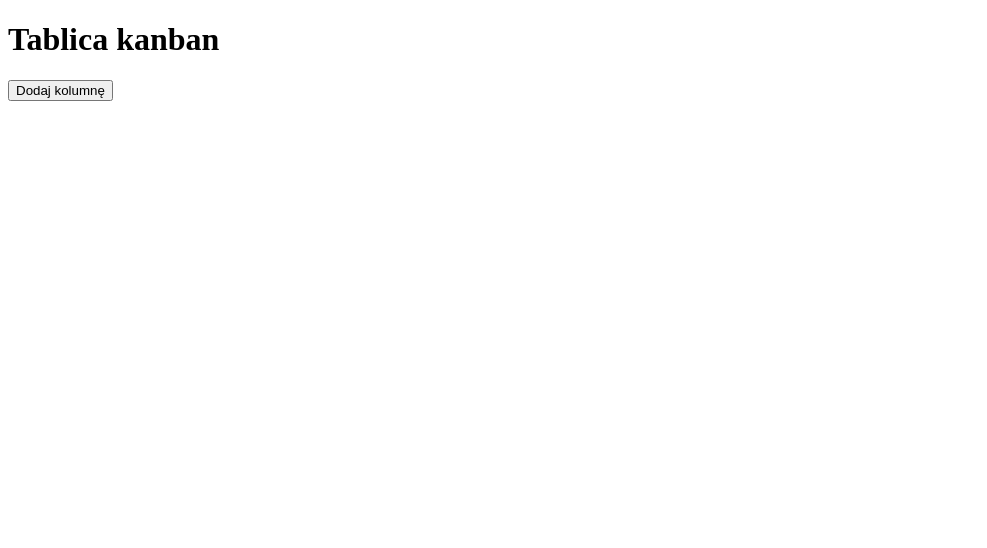
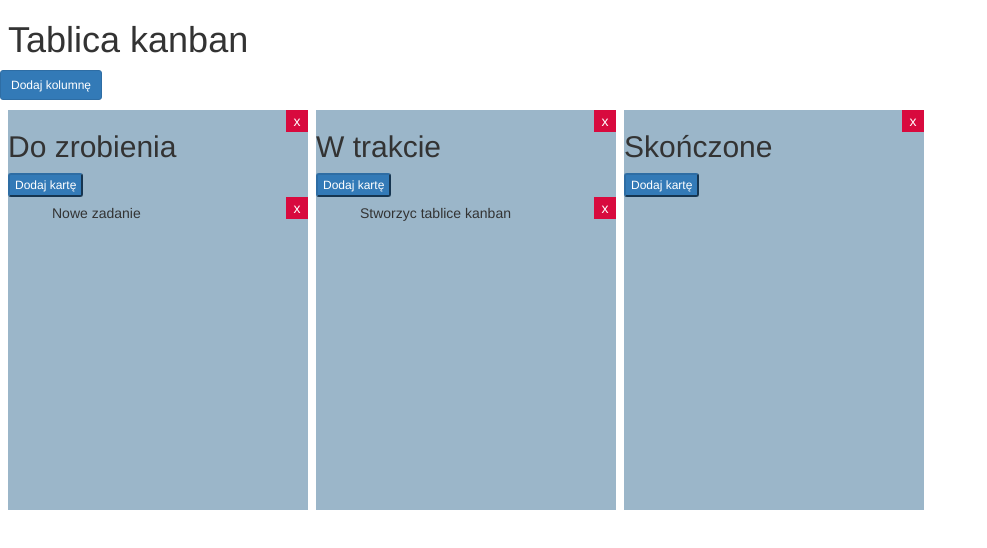
Before and after one commit to Ender187/zadanie_11_3, a plain HTML site: page index.html in a window 1280 px wide. Shown: the whole page, without its empty margins (0-987 px from the left). Drawn offline with nearby package versions, Linux system fonts and the light colour scheme.

Commit message:
ostylowanie trello

```diff
--- a/css/style.css
+++ b/css/style.css
@@ -1,3 +1,70 @@
+body {margin: 0;}
+* {box-sizing: border-box;}
+
+.ui-sortable {
+  min-height: 80px;
+}
+.btn-delete {
+  position: absolute;
+  right: 0;
+  top: 0;
+  width: 22px;
+  height: 22px;
+  border: 0;
+  background-color: rgb(216, 10, 62);
+  color: white;
+}
+
+.board h1 {
+  margin-left: 8px;
+}
+.column-container {
+  display: flex;
+  flex-direction: row;
+  flex-wrap: nowrap;
+}
+
+.column {
+  order: 1;
+  min-width: 300px;
+  min-height: 50vh;
+  background-color: rgb(155, 182, 201);
+  margin-left: 8px;
+  list-style: none;
+  position: relative;
+}
+.column-add-card {
+  cursor: pointer;
+  text-decoration: underline;
+  margin: 5px 8px;
+  display: block;
+}
+
+.card {
+  box-sizing: border-box;
+  display: block;
+  height: 60px;
+  margin-bottom: 5px;
+  padding: 4px;
+  overflow: hidden;
+  position: relative;
+}
+.card-list {
+  list-style: none;
+  margin: 5px;
+  padding: 0px;
+}
+.card-description {
+  margin: 2px 0;
+}
 .card-placeholder {
-	background: red;
+  box-sizing: border-box;
+  display: block;
+  height: 60px;
+  margin-bottom: 5px;
+  border: 2px solid lightgrey;
+  background-color: lightblue;
 }
+.btn-sm {
+  padding-left: 8px;
+}
--- a/index.html
+++ b/index.html
@@ -4,12 +4,13 @@
     <meta charset="utf-8">
     <title>Tablica kanban</title>
     <link rel="stylesheet" href="css/style.css">
+    <link rel="stylesheet" href="https://maxcdn.bootstrapcdn.com/bootstrap/3.3.6/css/bootstrap.min.css" integrity="sha384-1q8mTJOASx8j1Au+a5WDVnPi2lkFfwwEAa8hDDdjZlpLegxhjVME1fgjWPGmkzs7" crossorigin="anonymous">
 </head>
 <body>
 
   <div id="board" class="board">
     <h1>Tablica kanban</h1>
-    <button class="create-column">Dodaj kolumnę</button>
+    <p><button type="button" class="btn btn-primary btn-sm create-column">Dodaj kolumnę</button></p>
     <div class="column-container"></div>
   </div>
 
--- a/js/scripts.js
+++ b/js/scripts.js
@@ -18,7 +18,7 @@ function Column(name) {
   		var $columnTitle = $('<h2>').addClass('column-title').text(self.name);
   		var $columnCardList = $('<ul>').addClass('column-card-list');
   		var $columnDelete = $('<button>').addClass('btn-delete').text('x');
-  		var $columnAddCard = $('<button>').addClass('add-card').text('Dodaj kartę');
+  		var $columnAddCard = $('<button>').addClass('btn-primary btn-xs').text('Dodaj kartę');
 
   	$columnDelete.click(function() {
     	self.removeColumn();
@@ -33,6 +33,7 @@ function Column(name) {
     	.append($columnCardList);
 
   	return $column;
+}
 }
 Column.prototype = {
     addCard: function(card) {
```
